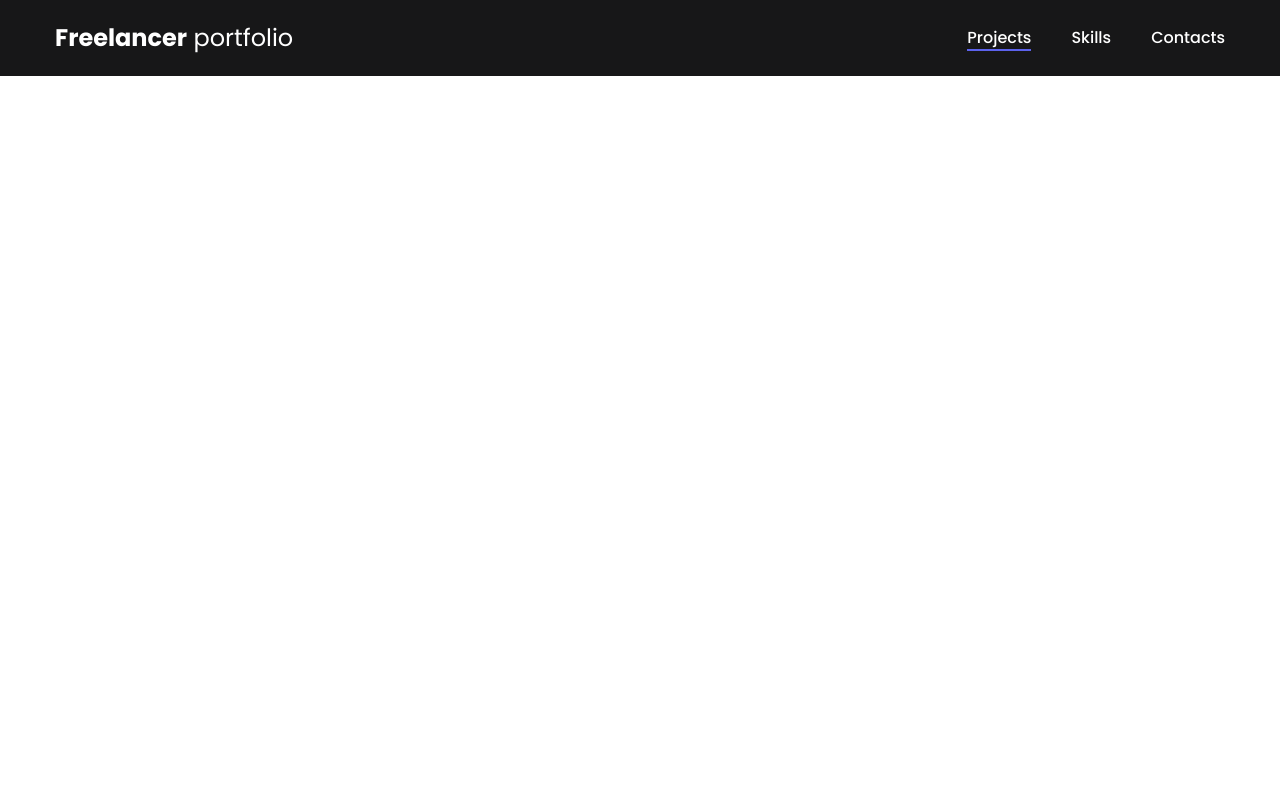
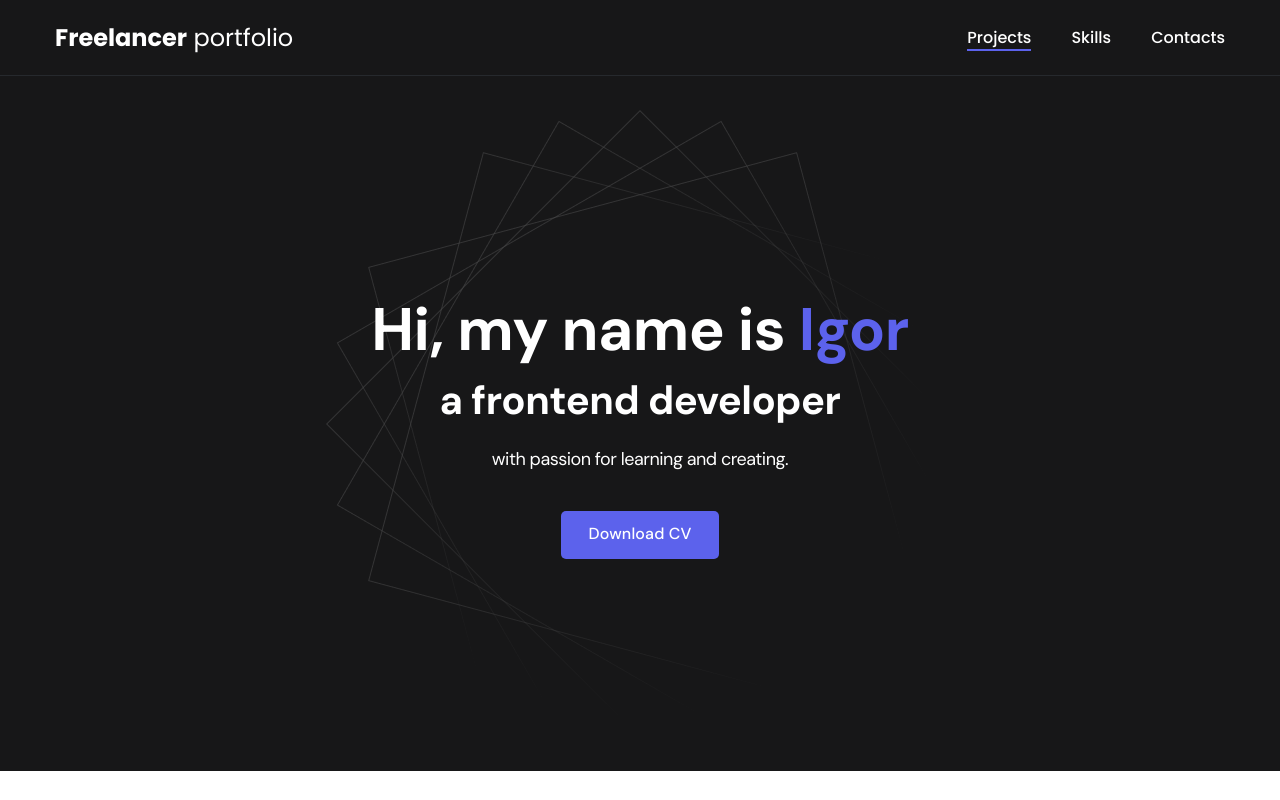
Before and after one commit to iskatelk/portfolio_2_html, a plain HTML site: page index.html in a window 1280 px wide. Drawn offline with Linux system fonts and the light colour scheme.

Commit message:
add header

```diff
--- a/css/main.css
+++ b/css/main.css
@@ -3,10 +3,11 @@
 
 :root {
   --black: #171718;
-  --black-border: #171718;
+  --black-border: #26292d;
   --whjte: #fff;
   --purple: #5c62ec;
 
+  --text-color: var(--black);
   --dark-bg: var(--black);
   --dark-border: var(--black-border);
   --header-text: var(--whjte);
@@ -16,6 +17,8 @@
 html,
 body {
   font-family: "DM Sans", sans-serif;
+  letter-spacing: -0.5px;
+  color: var(--text-color);
 }
 
 .container {
@@ -30,6 +33,7 @@ body {
   border-bottom: 1px solid var(--dark-border);
   background-color: var(--dark-bg);
   color: var(--header-text);
+  letter-spacing: normal;
 }
 
 .nav-row {
@@ -61,6 +65,11 @@ body {
 
 .nav-list__link {
   color: var(--header-text);
+  transition: opacity 0.2s ease-in;
+}
+
+.nav-list__link:hover {
+  opacity: 0.8;
 }
 
 .nav-list__link--active {
@@ -79,3 +88,74 @@ body {
   width: 100%;
   background-color: var(--accent);
 }
+
+/*Header*/
+
+.header {
+  min-height: 695px;
+  padding: 40px 0;
+  display: flex;
+  justify-content: center;
+  align-items: center;
+  background-color: var(--dark-bg);
+
+  background-image: url(./../img/header-bg.png);
+  background-repeat: no-repeat;
+  background-size: auto;
+  background-position: center center;
+
+  color: var(--header-text);
+  text-align: center;
+}
+.header__wrapper {
+  padding: 0 15px;
+  max-width: 660px;
+}
+.header__title {
+  margin-bottom: 20px;
+  font-size: 40px;
+  font-weight: 700;
+  line-height: 1.4;
+}
+
+.header__title strong {
+  font-size: 60px;
+  font-weight: 700;
+}
+
+.header__title em {
+  font-style: normal;
+  color: var(--accent);
+}
+.header__text {
+  margin-bottom: 40px;
+  font-size: 18px;
+  line-height: 1.3;
+}
+
+.header__text p + p {
+  margin-top: 1em;
+}
+.btn {
+  display: inline-block;
+  height: 48px;
+  padding: 12px 28px;
+
+  border-radius: 5px;
+  background-color: var(--accent);
+  color: var(--whjte);
+  letter-spacing: 0.15px;
+  font-size: 16px;
+  font-weight: 500;
+
+  transition: opacity 0.2s ease-in;
+}
+
+.btn:hover {
+  opacity: 0.8;
+}
+
+.btn:active {
+  position: relative;
+  top: 1px;
+}
--- a/index.html
+++ b/index.html
@@ -19,5 +19,17 @@
 
       </div>
     </nav>
+
+    <header class="header">
+
+        <div class="header__wrapper">
+            <h1 class="header__title"><strong>Hi, my name is <em>Igor</em></strong><br> a frontend developer</h1>
+            <div class="header__text">
+                <p>with passion for learning and creating.</p>
+            </div>
+            <a href="#!" class="btn">Download CV</a>
+        </div>
+
+    </header>
   </body>
 </html>
```
Also changed, not shown: img/header-bg.png (added).
